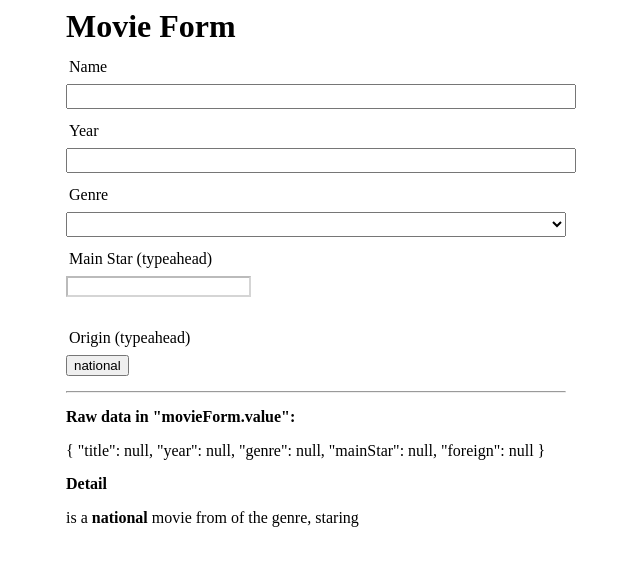
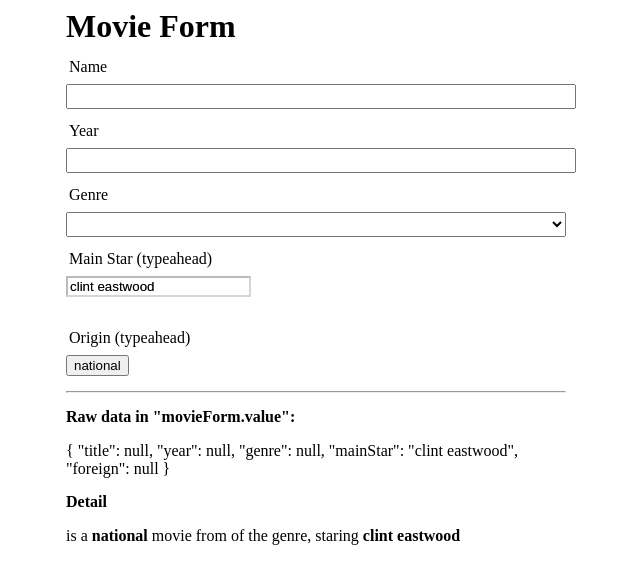
Before and after one commit to ianhosang/angular2-reactive-forms, an Angular app: page / in a window 1280 px wide. Shown: the top 584 px of the page, without its empty margins (324-964 px from the left). Built offline with nearby package versions, Linux system fonts and the light colour scheme.

Commit message:
added functionality

```diff
--- a/src/app/movie-form/movie-form.component.html
+++ b/src/app/movie-form/movie-form.component.html
@@ -17,6 +17,7 @@
     [maxSuggestions]="4"
     (suggestionSelected)="selectMainStar($event)"
     [async]="true"
+    [defaultValue]="defaultValue"
     (textTyped)="getStars($event)">
   </typeahead>
   <label>Origin (typeahead)</label>
--- a/src/app/movie-form/movie-form.component.ts
+++ b/src/app/movie-form/movie-form.component.ts
@@ -9,7 +9,7 @@ import { Observable } from 'rxjs/Observable';
 })
 export class MovieFormComponent {
 
-  private readonly minToSuggest: number = 4;
+  private readonly minToSuggest: number = 0;
   public movieForm: FormGroup = new FormGroup({
     title: new FormControl(),
     year: new FormControl(),
@@ -19,38 +19,51 @@ export class MovieFormComponent {
   });
 
   public stars: any[] = [];
+  public defaultValue: any;
 
   constructor() { }
 
+  ngOnInit() {
+    /** http service getting defaults */
+    setTimeout(() => {
+      this.defaultValue = {
+        id: 1,
+        name: 'clint eastwood',
+        searchText: 'clint eastwood'
+      };
+    }, 500);
+
+  }
+
   public getStars(value: string) {
-    if (!value || value.length < this.minToSuggest) return;
+    if (value.length < this.minToSuggest) return;
     /* http service */
     setTimeout(() => {
       this.stars = [
         {
           id: 1,
-          name: Math.random().toString(), //just to prove it's updating itself
-          searchText: "clint eastwood"
+          name: 'clint eastwood',
+          searchText: 'clint eastwood'
         },
         {
           id: 2,
           name: Math.random().toString(), //just to prove it's updating itself
-          searchText: "uma thurman"
+          searchText: 'uma thurman'
         },
         {
           id: 3,
           name: Math.random().toString(), //just to prove it's updating itself
-          searchText: "david caradine"
+          searchText: 'david caradine'
         },
         {
           id: 4,
           name: Math.random().toString(), //just to prove it's updating itself
-          searchText: "christian bale"
+          searchText: 'christian bale'
         },
         {
           id: 5,
           name: Math.random().toString(), //just to prove it's updating itself
-          searchText: "daniel isaac geslin"
+          searchText: 'daniel isaac geslin'
         }
       ]
     }, 500);
--- a/src/app/type-ahead/typeahead.component.ts
+++ b/src/app/type-ahead/typeahead.component.ts
@@ -20,11 +20,12 @@ export class Typeahead implements ControlValueAccessor {
   @Input() displayProperty: string = 'name';
   @Input() maxSuggestions: number = -1;
   @Input() async: boolean = false;
+  @Input() defaultValue: any = null;
   @Output() suggestionSelected = new EventEmitter<any>();
   @Output() textTyped = new EventEmitter<string>();
   @ViewChild('inputElement') private inputElement: any;
 
-  private input: string;
+  private input: string = '';
   private typeahead: string;
   private previousInput: string;
   private suggestions: any[] = [];
@@ -69,7 +70,17 @@ export class Typeahead implements ControlValueAccessor {
   }
 
   ngOnChanges(changes) {
-    if (this.async && changes.list) {
+    let shouldPopulate: boolean = false;
+    if (changes.list) shouldPopulate = true;
+
+    if (changes.defaultValue && changes.defaultValue.currentValue &&
+      (!changes.defaultValue.previousValue ||
+        changes.defaultValue.currentValue[this.searchProperty] !== changes.defaultValue.previousValue[this.searchProperty])) {
+      this.input = this.defaultValue[this.searchProperty];
+      shouldPopulate = true;
+    }
+
+    if (shouldPopulate) {
       this.populateSuggestions();
       this.populateTypeahead();
     }
@@ -178,9 +189,11 @@ export class Typeahead implements ControlValueAccessor {
   }
 
   public inputFocus(event: FocusEvent) {
+    this.textTyped.emit(this.input || '');
+
     if (this.selectedSuggestion != null) {
       this.selectSuggestion(null);
-      this.input = null;
+      this.input = '';
       this.populateTypeahead();
     }
 
@@ -223,12 +236,12 @@ export class Typeahead implements ControlValueAccessor {
     if (input == null || input.length === 0) {
       this.suggestions = [];
       this.areSuggestionsVisible = false;
-      return;
     }
 
     if (this.list == null || this.list.length === 0) return;
 
     this.suggestions = this.list.filter(function (item) {
+      if (!input) return true;
       return item[searchProperty].toLowerCase().indexOf(input.toLowerCase()) > -1;
     });
 
@@ -248,7 +261,12 @@ export class Typeahead implements ControlValueAccessor {
 
   public populateTypeahead() {
     if (this.activeSuggestion == null || !this.areSuggestionsVisible) {
-      this.typeahead = '';
+      /** modification to allow data that is not a suggestion to complete the input */
+      this.typeahead = this.input;
+      this.suggestionSelected.emit({
+        [this.displayProperty]: this.input,
+        [this.searchProperty]: this.input
+      });
       return;
     }
     this.typeahead = this.input + (this.activeSuggestion[this.displayProperty] || '').slice(this.input.length);
```
